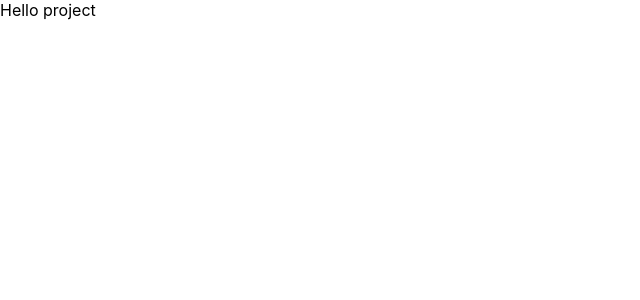
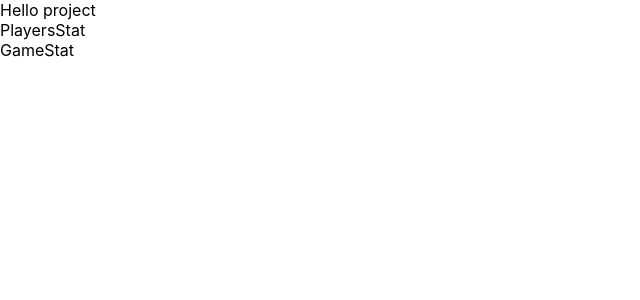
Before and after one commit to pilpan/TestforTeaching, a React (Create React App) app in the folder my-app/: page / in a window 1280 px wide. Shown: the top 300 px of the page, without its empty margins (0-640 px from the left). Built offline with nearby package versions, Linux system fonts and the light colour scheme.

Commit message:
add gameStat playerStat

```diff
--- a/my-app/src/App.js
+++ b/my-app/src/App.js
@@ -1,8 +1,12 @@
+import GameStat from "./components/GameStat/GameStat";
+import PlayersStat from "./components/PlayersStat/PlayersStat";
 
 function App() {
   return (
     <>
     Hello project
+    <PlayersStat />
+    <GameStat/>
     </>
   );
 }
--- /dev/null
+++ b/my-app/src/components/GameStat/GameStat.jsx
@@ -0,0 +1,5 @@
+export default function GameStat() {
+  return (
+    <div>GameStat</div>
+  )
+}
--- /dev/null
+++ b/my-app/src/components/PlayersStat/PlayersStat.jsx
@@ -0,0 +1,5 @@
+export default function PlayersStat() {
+  return (
+    <div>PlayersStat</div>
+  )
+}
```
